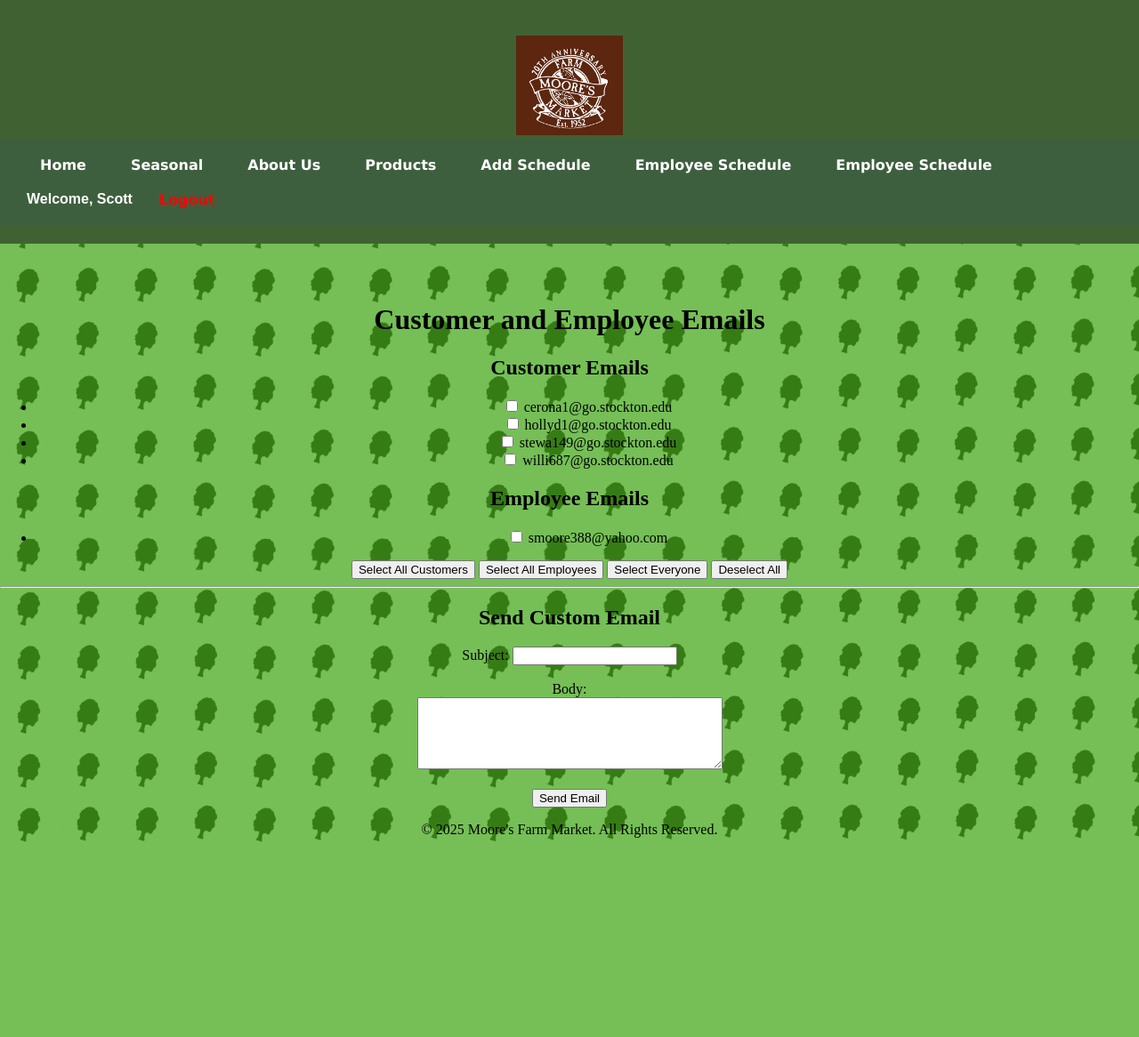
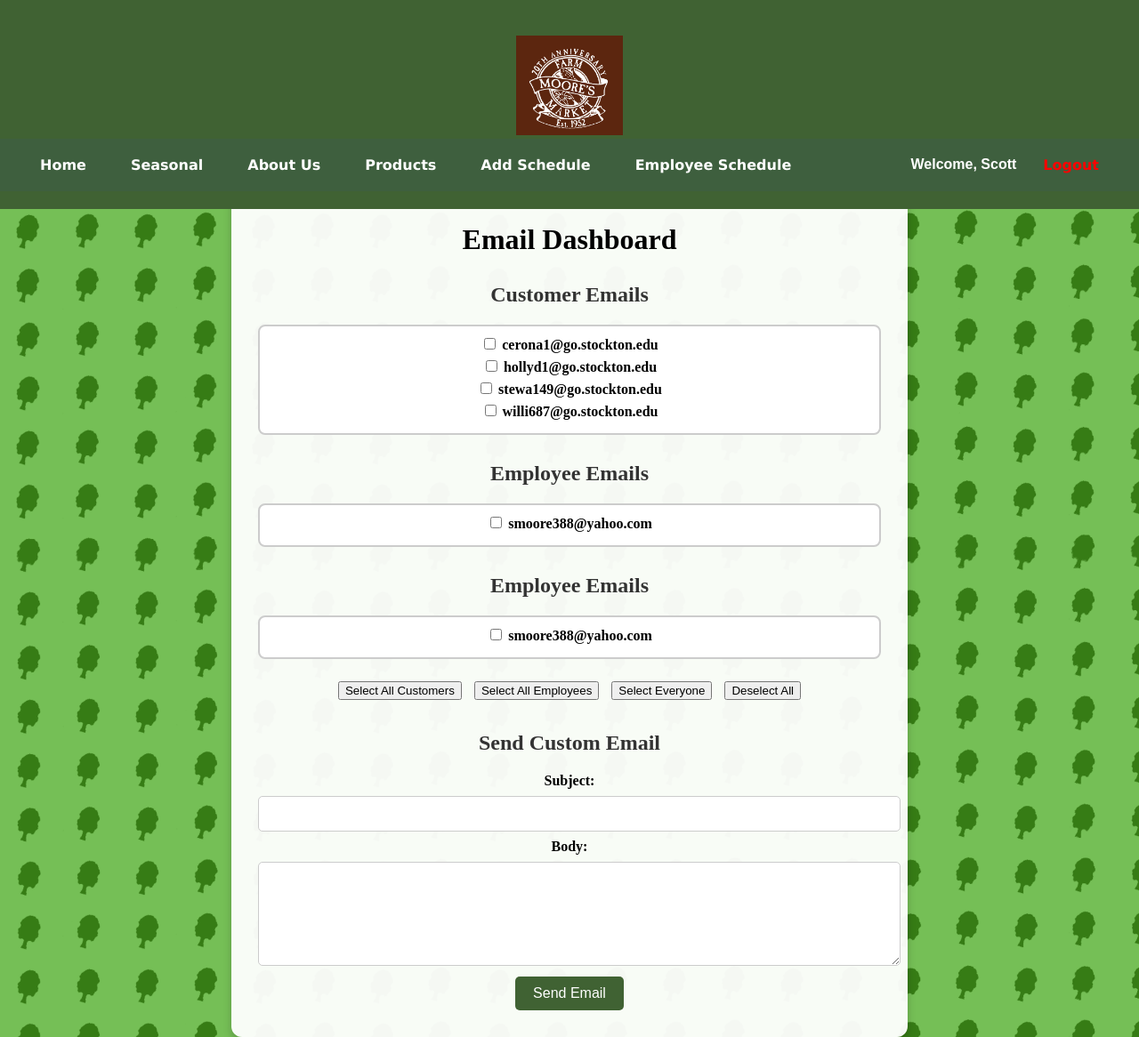
Before and after one commit to aLNCrn/Moores-Farm-Market-Website, a Flask app: page /email in a window 1280 px wide. Shown: the whole page at 89% size. Before the commit the page ends 947 px from the top, so only its background shows below. Run offline with Flask 3, Linux system fonts and the light colour scheme; a user stored in the database is signed in; data comes from the database, SQL or seed files in the repository; some libraries are stand-ins or nearby versions.

Commit message:
EMAIL
reformatted the email page

```diff
--- a/main.py
+++ b/main.py
@@ -689,8 +689,9 @@ def email():
         selected_recipients = request.form.getlist('recipients')
 
         if not selected_recipients:
+
             flash("⚠️ No recipients selected.")
-            return redirect(url_for('email'))
+            return render_template('email.html', customers=customers, employees=employees)
 
         for email in selected_recipients:
             msg = Message(subject, recipients=[email])
--- a/static/style.css
+++ b/static/style.css
@@ -663,3 +663,95 @@ nav a:hover {
     color: red;
     text-decoration: none;
 }
+
+.scroll-section {
+    max-height: 200px;
+    overflow-y: auto;
+    border: 2px solid #ccc;
+    padding: 10px;
+    border-radius: 8px;
+    margin-bottom: 20px;
+    background-color: white;
+}
+
+    .scroll-section ul {
+        list-style-type: none;
+        padding-left: 0;
+        margin: 0;
+    }
+
+    .scroll-section li {
+        margin-bottom: 5px;
+    }
+
+.email-form-container {
+    max-width: 700px;
+    margin: 0 auto;
+    background-color: rgba(255,255,255,0.95);
+    padding: 30px;
+    border-radius: 12px;
+    box-shadow: 0 5px 10px rgba(0,0,0,0.2);
+}
+
+    .email-form-container h2 {
+        margin-top: 30px;
+        font-size: 1.5rem;
+        color: #333;
+    }
+
+    .email-form-container label {
+        font-weight: bold;
+    }
+
+    .email-form-container input[type="text"],
+    .email-form-container textarea {
+        width: 100%;
+        padding: 10px;
+        margin: 8px 0;
+        border-radius: 5px;
+        border: 1px solid #ccc;
+        font-size: 1rem;
+    }
+
+    .email-form-container button[type="submit"] {
+        background-color: #406233;
+        color: white;
+        border: none;
+        padding: 10px 20px;
+        font-size: 1rem;
+        border-radius: 5px;
+        cursor: pointer;
+    }
+
+    .email-form-container button:hover {
+        background-color: #2e4b24;
+    }
+
+.multi-select-btns {
+    margin-bottom: 20px;
+}
+
+    .multi-select-btns button {
+        margin: 5px;
+    }
+
+#flash-messages {
+    position: fixed;
+    top: 100px;
+    left: 50%;
+    transform: translateX(-50%);
+    z-index: 9999;
+    padding: 15px;
+    border-radius: 10px;
+    background-color: #f0f9ff;
+    border: 1px solid #b6e0fe;
+    box-shadow: 0 0 10px rgba(0,0,0,0.15);
+    color: #333;
+    font-weight: bold;
+    max-width: 90%;
+    text-align: center;
+}
+
+.flash {
+    margin: 5px 0;
+}
--- a/templates/email.html
+++ b/templates/email.html
@@ -3,15 +3,10 @@
 <head>
     <meta charset="UTF-8">
     <meta name="viewport" content="width=device-width, initial-scale=1.0">
-    <title>Moore's Farmers Market</title>
+    <title>Email Dashboard | Moore's Farmers Market</title>
     <link rel="stylesheet" href="{{ url_for('static', filename='style.css') }}">
 </head>
 <body>
-
-    <div class="logo-container" id="logoContainer">
-        <img src="{{ url_for('static', filename='images/mfmLogo.png') }}" alt="Site Logo" style="display:block; width:100px; height: 100px;">
-    </div>
-
     <header>
         <div class="logo-container">
             <img src="{{ url_for('static', filename='images/mfmLogo.png') }}" alt="Site Logo">
@@ -23,12 +18,10 @@
                 <a href="/seasonal">Seasonal</a>
                 <a href="/aboutus">About Us</a>
                 <a href="/products">Products</a>
-                {% if session['isOwner']%}
+                {% if session['isOwner'] %}
                 <a href="/add_schedule">Add Schedule</a>
                 <a href="/eschedule">Employee Schedule</a>
-
-                {% endif %}
-                {% if session ['isEmp']%}
+                {% elif session['isEmp'] %}
                 <a href="/eschedule">Employee Schedule</a>
                 {% endif %}
             </div>
@@ -44,11 +37,23 @@
         </nav>
     </header>
 
-    <main style="padding-top: 200px">
-        <h1>Customer and Employee Emails</h1>
+    {% with messages = get_flashed_messages() %}
+    {% if messages %}
+    <div id="flash-messages">
+        {% for message in messages %}
+        <div class="flash">{{ message }}</div>
+        {% endfor %}
+    </div>
+    {% endif %}
+    {% endwith %}
 
+
+    <main style="padding-top: 200px;">
+        <div class="email-form-container">
+            <h1>Email Dashboard</h1>
             <form method="POST">
                 <h2>Customer Emails</h2>
+                <div class="scroll-section">
                     <ul>
                         {% for customer in customers %}
                         <li>
@@ -59,8 +64,10 @@
                         </li>
                         {% endfor %}
                     </ul>
+                </div>
 
                 <h2>Employee Emails</h2>
+                <div class="scroll-section">
                     <ul>
                         {% for employee in employees %}
                         <li>
@@ -71,31 +78,40 @@
                         </li>
                         {% endfor %}
                     </ul>
+                </div>
 
-            <div>
+                <h2>Employee Emails</h2>
+                <div class="scroll-section">
+                    <ul>
+                        {% for employee in employees %}
+                        <li>
+                            <label>
+                                <input type="checkbox" name="recipients" value="{{ employee.Email }}" class="employee-email"
+                                       {% if employee.Email in request.form.getlist('recipients') %}checked{% endif %}>
+                                {{ employee.Email }}
+                            </label>
+                        </li>
+                        {% endfor %}
+                    </ul>
+                </div>
+
+                <div class="multi-select-btns">
                     <button type="button" onclick="selectAll('customer-email')">Select All Customers</button>
                     <button type="button" onclick="selectAll('employee-email')">Select All Employees</button>
                     <button type="button" onclick="selectAll('customer-email'); selectAll('employee-email')">Select Everyone</button>
                     <button type="button" onclick="deselectAll()">Deselect All</button>
                 </div>
 
-            <hr>
                 <h2>Send Custom Email</h2>
+                <label for="subject">Subject:</label>
+                <input type="text" name="subject" id="subject" required value="{{ request.form.get('subject', '') }}">
 
-            <label for="subject">Subject:</label>
-            <input type="text" name="subject" id="subject" required><br><br>
-
-            <label for="body">Body:</label><br>
-            <textarea name="body" id="body" rows="5" cols="40" required></textarea><br><br>
+                <label for="body">Body:</label>
+                <textarea name="body" id="body" rows="5" required>{{ request.form.get('body', '') }}</textarea>
 
                 <button type="submit">Send Email</button>
             </form>
-
-        <footer>
-            <p>&copy; 2025 Moore's Farm Market. All Rights Reserved.</p>
-        </footer>
-
-
+        </div>
     </main>
 
     {% with messages = get_flashed_messages() %}
@@ -107,9 +123,6 @@
     </div>
     {% endif %}
     {% endwith %}
-
-
-
 
     <script>
         function selectAll(className) {
```
Lines whose indentation alone changed are shown as unchanged.
